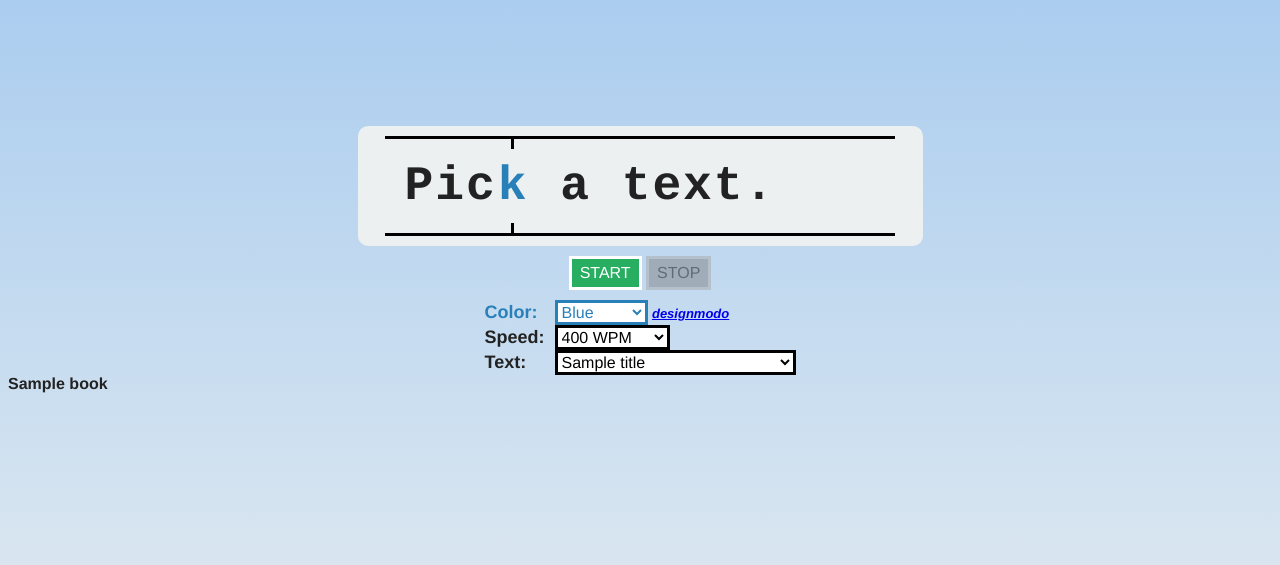
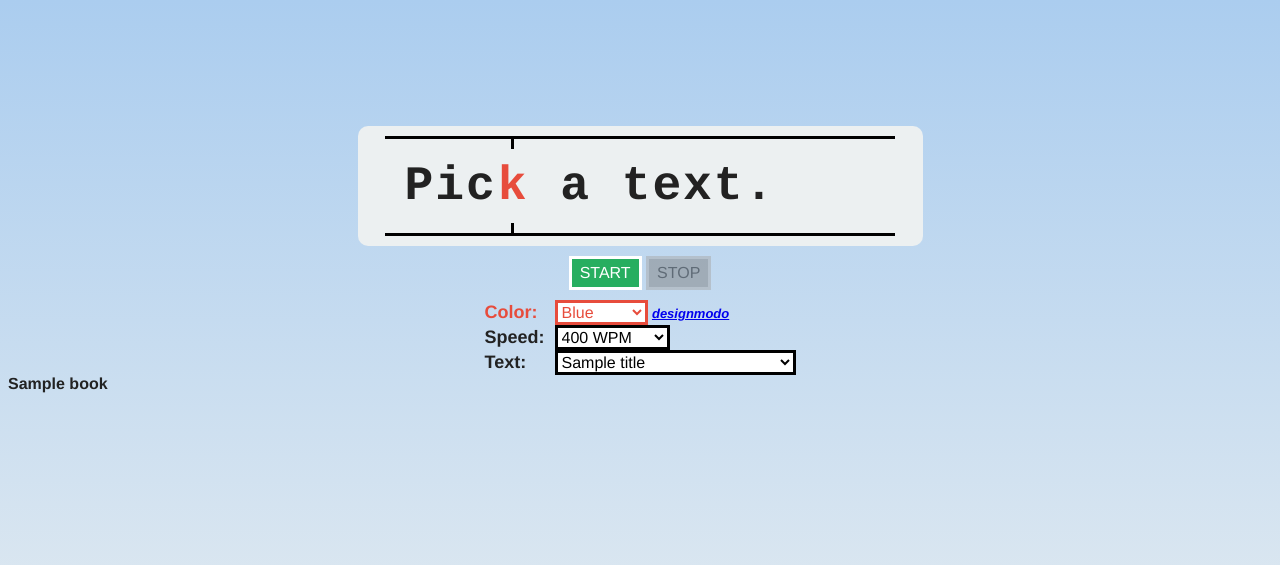
Before and after one commit to dmarkell/reader, a Python web app: template templates/reader.html in a window 1280 px wide. Shown: the top 565 px of the page. Run offline with Jinja, Linux system fonts and the light colour scheme; the template is opened without the code that fills it: most values are stand-ins (such as "Sample title", 1, 10 or a date in 2020).

Commit message:
Changed default color to red

```diff
--- a/static/style.css
+++ b/static/style.css
@@ -62,11 +62,11 @@ body {
 }
 
 #center, tr:first-child td:first-child, tr:first-child select {
-    color: #2980B9;
+    color: #E74C3C;
 }
 
 tr:first-child select {
-    border-color: #2980B9;
+    border-color: #E74C3C;
 }
 
 #center {
```
